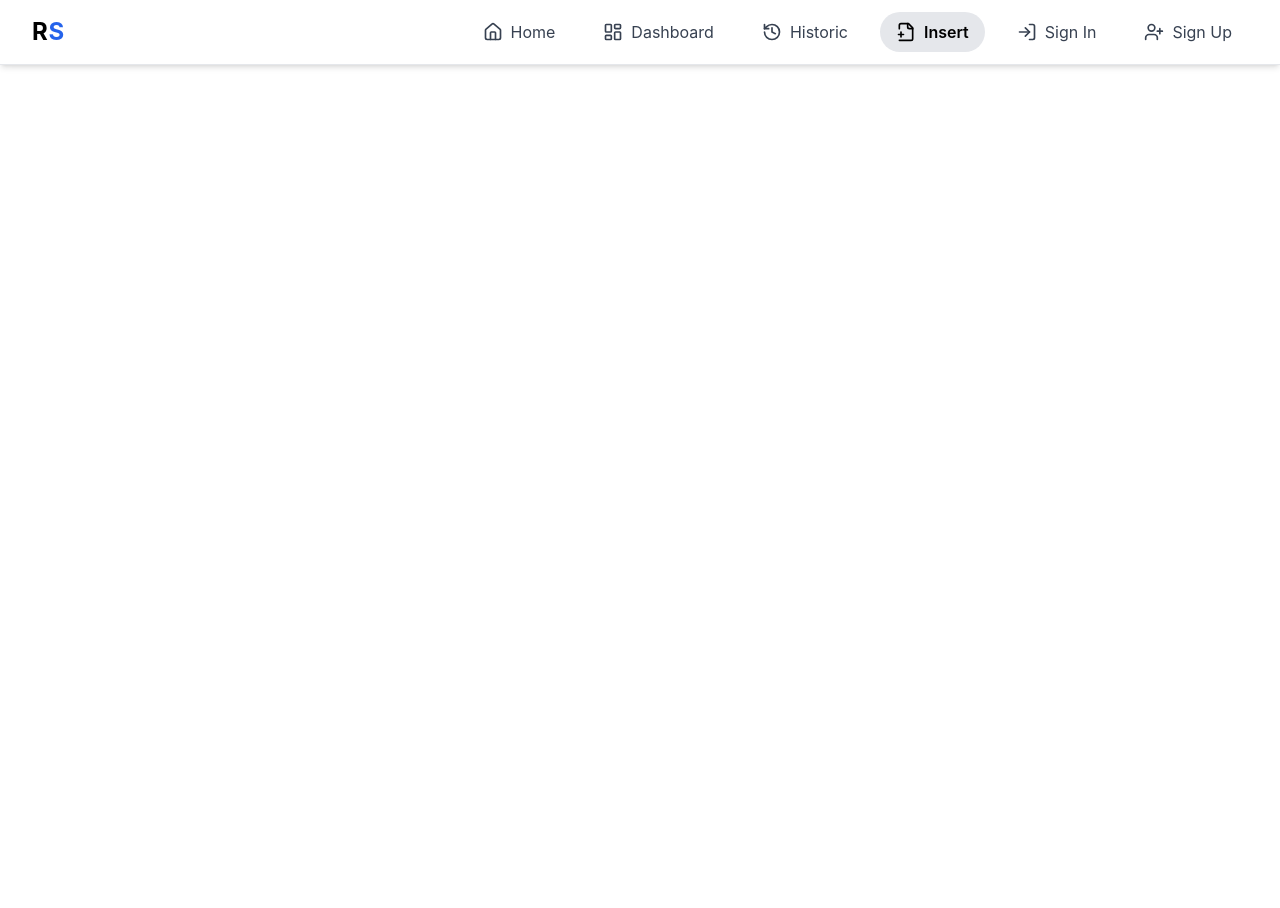
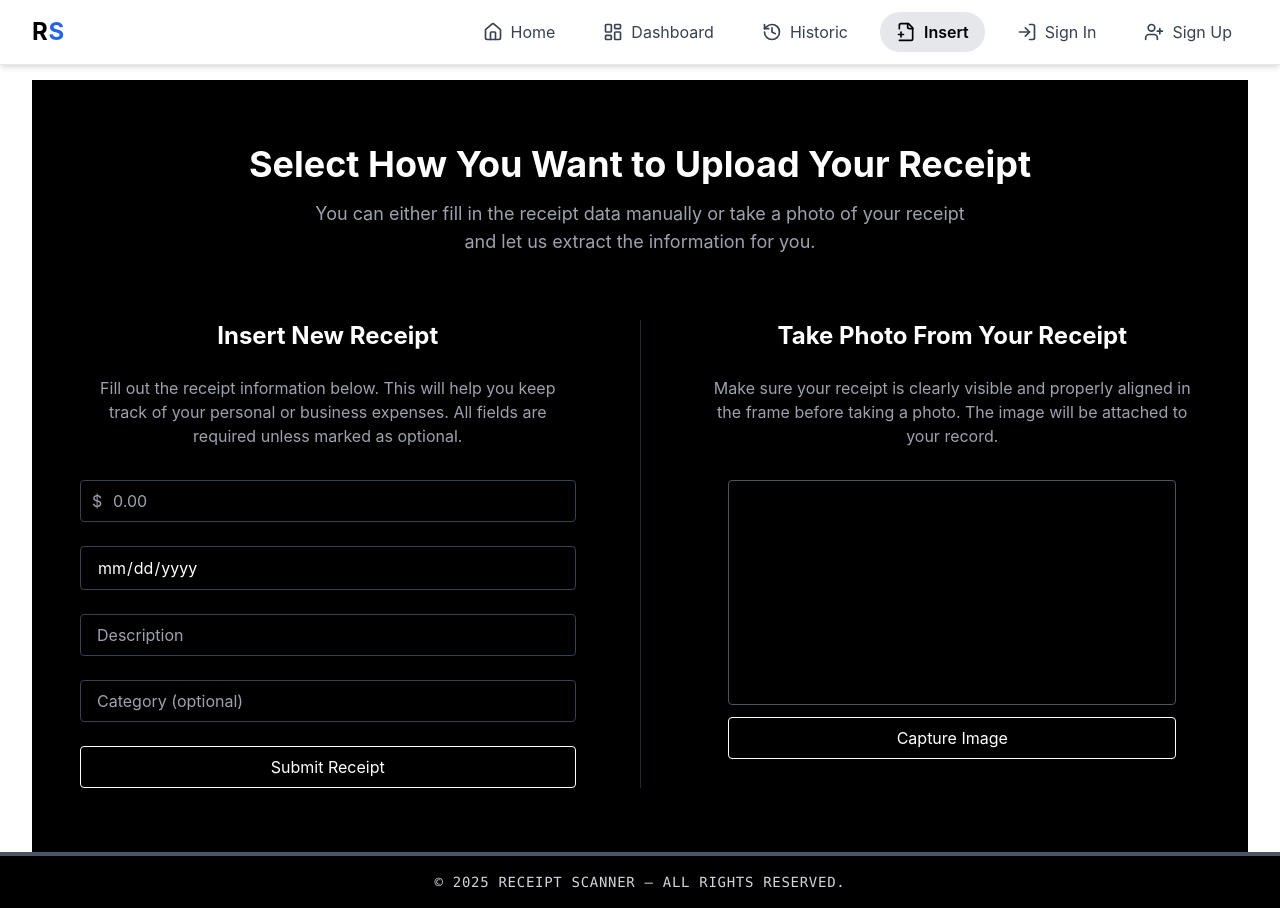
Before and after one commit to mthsdaher/receipt-scanner, a React (Create React App) app in the folder receipt-scanner-frontend/: page /insert-receipt in a window 1280 px wide. Before the commit the page ends 800 px from the top, so only its background shows below. Built offline with nearby package versions, Linux system fonts and the light colour scheme; no server answers.

Commit message:
Add InsertReceipt page with form and webcam functionality; update App routes to include InsertReceipt

```diff
--- a/receipt-scanner-frontend/src/App.tsx
+++ b/receipt-scanner-frontend/src/App.tsx
@@ -3,6 +3,7 @@ import { BrowserRouter as Router, Route, Routes } from 'react-router-dom';
 
 import Signin from './pages/Signin/Signin.tsx';
 import Signup from './pages/Signup/Signup.tsx';
+import InsertReceipt from './pages/Insert/InsertReceipt.tsx';
 import Dashboard from './pages/Dashboard/Dashboard.tsx';
 import Signout from './pages/Signout/Signout.tsx';
 import Home from './pages/Home/Home.tsx';
@@ -18,7 +19,7 @@ const App = () => {
         <Route path="/signup" element={<Signup />} />
         <Route path="/dashboard" element={<Dashboard />} />
         <Route path="/historic" element={<div>Historic Page (To Be Implemented)</div>} />
-        <Route path="/insert-receipt" element={<div>Insert Receipt Page (To Be Implemented)</div>} />
+        <Route path="/insert-receipt" element={<InsertReceipt />} />
         <Route path="/signout" element={<Signout />} />
       </Routes>
     </Router>
--- a/receipt-scanner-frontend/src/pages/Dashboard/Dashboard.tsx
+++ b/receipt-scanner-frontend/src/pages/Dashboard/Dashboard.tsx
@@ -1,16 +1,6 @@
-import React, { useState, useRef } from 'react';
-import { z } from 'zod';
-import Webcam from 'react-webcam';
-import Layout from '../../components/Layout.tsx';
-
-const receiptSchema = z.object({
-  seller: z.string().min(1, 'Seller name is required'),
-  date: z.string().regex(/^\d{4}-\d{2}-\d{2}$/, 'Date must be in YYYY-MM-DD format'),
-  items: z.array(z.string()).min(1, 'At least one item is required'),
-  value: z.number().min(0, 'Value must be non-negative'),
-  taxes: z.number().min(0, 'Taxes must be non-negative'),
-  totalValue: z.number().min(0, 'Total value must be non-negative'),
-});
+// src/pages/Dashboard/Dashboard.tsx
+import React, { useState } from "react";
+import Layout from "../../components/Layout.tsx";
 
 interface ReceiptData {
   seller: string;
@@ -22,87 +12,41 @@ interface ReceiptData {
 }
 
 const Dashboard: React.FC = () => {
-  const [receiptData, setReceiptData] = useState<ReceiptData>({
-    seller: '',
-    date: '',
-    items: [],
-    value: 0,
-    taxes: 0,
-    totalValue: 0,
+  const [receiptData] = useState<ReceiptData>({
+    seller: "Store ABC",
+    date: "2023-10-25",
+    items: ["Product 1", "Product 2"],
+    value: 200,
+    taxes: 20,
+    totalValue: 220,
   });
-
-  const webcamRef = useRef<Webcam>(null);
-  const [image, setImage] = useState<string | null>(null);
-
-  const capture = () => {
-    const imageSrc = webcamRef.current?.getScreenshot();
-    if (imageSrc) {
-      setImage(imageSrc);
-    }
-  };
-
-  const updateReceipt = () => {
-    const newData = {
-      seller: 'Store ABC',
-      date: '2023-10-25',
-      items: ['Product 1', 'Product 2'],
-      value: 200,
-      taxes: 20,
-      totalValue: 220,
-    };
-
-    const result = receiptSchema.safeParse(newData);
-    if (result.success) {
-      setReceiptData(newData);
-    } else {
-      console.error('Validation errors:', result.error);
-    }
-  };
 
   return (
     <Layout>
       <div className="max-w-4xl mx-auto bg-white p-6 rounded shadow-md">
-        <h1 className="text-2xl font-bold text-gray-800 mb-4">Receipt Dashboard</h1>
+        <h1 className="text-2xl font-bold text-gray-800 mb-4">
+          Receipt Dashboard
+        </h1>
 
         <div className="mb-4">
-          <p><strong>Seller:</strong> {receiptData.seller}</p>
-          <p><strong>Date:</strong> {receiptData.date}</p>
-          <p><strong>Items:</strong> {receiptData.items.join(', ')}</p>
-          <p><strong>Value:</strong> ${receiptData.value}</p>
-          <p><strong>Taxes:</strong> ${receiptData.taxes}</p>
-          <p><strong>Total:</strong> ${receiptData.totalValue}</p>
-        </div>
-
-        <button
-          onClick={updateReceipt}
-          className="bg-green-600 hover:bg-green-700 text-white py-2 px-4 rounded transition duration-300 mb-6"
-        >
-          Simulate Receipt Update
-        </button>
-
-        <div className="flex flex-col md:flex-row gap-6 items-center">
-          <div>
-            <Webcam
-              audio={false}
-              ref={webcamRef}
-              screenshotFormat="image/jpeg"
-              width={350}
-              className="rounded border shadow"
-            />
-            <button
-              onClick={capture}
-              className="mt-4 w-full bg-blue-600 hover:bg-blue-700 text-white py-2 px-4 rounded transition duration-300"
-            >
-              Capture Photo
-            </button>
-          </div>
-
-          {image && (
-            <div>
-              <p className="text-gray-600 text-sm mb-2">Captured Image:</p>
-              <img src={image} alt="Captured Receipt" className="w-72 rounded shadow" />
-            </div>
-          )}
+          <p>
+            <strong>Seller:</strong> {receiptData.seller}
+          </p>
+          <p>
+            <strong>Date:</strong> {receiptData.date}
+          </p>
+          <p>
+            <strong>Items:</strong> {receiptData.items.join(", ")}
+          </p>
+          <p>
+            <strong>Value:</strong> ${receiptData.value}
+          </p>
+          <p>
+            <strong>Taxes:</strong> ${receiptData.taxes}
+          </p>
+          <p>
+            <strong>Total:</strong> ${receiptData.totalValue}
+          </p>
         </div>
       </div>
     </Layout>
--- /dev/null
+++ b/receipt-scanner-frontend/src/pages/Insert/InsertReceipt.tsx
@@ -0,0 +1,185 @@
+import React, { useState, useRef } from 'react';
+import { z } from 'zod';
+import Webcam from 'react-webcam';
+import Layout from '../../components/Layout.tsx';
+
+const receiptSchema = z.object({
+  amount: z.string().min(1, 'Amount must be greater than 0'),
+  date: z.string().regex(/^\d{4}-\d{2}-\d{2}$/, 'Date must follow YYYY-MM-DD format'),
+  description: z.string().min(1, 'Description is required'),
+  category: z.string().optional(),
+});
+
+type ReceiptForm = z.infer<typeof receiptSchema>;
+
+const InsertReceipt: React.FC = () => {
+  const [formData, setFormData] = useState<ReceiptForm>({
+    amount: '',
+    date: '',
+    description: '',
+    category: '',
+  });
+
+  const webcamRef = useRef<Webcam>(null);
+  const [image, setImage] = useState<string | null>(null);
+  const [errors, setErrors] = useState<Record<string, string>>({});
+
+  const capture = () => {
+    const imgSrc = webcamRef.current?.getScreenshot();
+    if (imgSrc) setImage(imgSrc);
+  };
+
+  const handleChange = (e: React.ChangeEvent<HTMLInputElement>) => {
+    const { name, value } = e.target;
+    if (name === 'amount') {
+      const formatted = formatCurrencyInput(value);
+      setFormData(prev => ({ ...prev, amount: formatted }));
+    } else {
+      setFormData(prev => ({ ...prev, [name]: value }));
+    }
+  };
+
+  const handleSubmit = (e: React.FormEvent) => {
+    e.preventDefault();
+    const parsedData = {
+      ...formData,
+      amount: parseFloat(formData.amount).toFixed(2),
+    };
+    const result = receiptSchema.safeParse(parsedData);
+
+    if (result.success) {
+      console.log('✅ Valid receipt data:', result.data);
+      console.log('🖼️ Captured image:', image);
+      setErrors({});
+    } else {
+      const formattedErrors: Record<string, string> = {};
+      result.error.errors.forEach(err => {
+        const field = err.path[0];
+        if (typeof field === 'string') {
+          formattedErrors[field] = err.message;
+        }
+      });
+      setErrors(formattedErrors);
+      console.warn('❌ Validation failed:', formattedErrors);
+    }
+  };
+
+  const formatCurrencyInput = (input: string) => {
+    const numbersOnly = input.replace(/\D/g, '');
+    if (!numbersOnly) return '';
+    const integer = numbersOnly.slice(0, -2) || '0';
+    const decimal = numbersOnly.slice(-2).padStart(2, '0');
+    return `${parseInt(integer, 10)}.${decimal}`;
+  };
+
+  return (
+    <Layout>
+      <div className="w-full min-h-[calc(100vh-64px)] bg-black text-white px-4 sm:px-6 lg:px-12 py-16">
+        {/* Page Introduction */}
+        <div className="text-center mb-16">
+          <h2 className="text-3xl md:text-4xl font-bold text-white">
+            Select How You Want to Upload Your Receipt
+          </h2>
+          <p className="mt-4 text-gray-400 max-w-2xl mx-auto text-base md:text-lg">
+            You can either fill in the receipt data manually or take a photo of your receipt and let us extract the information for you.
+          </p>
+        </div>
+
+        {/* Main Two-Column Grid */}
+        <div className="max-w-7xl mx-auto grid grid-cols-1 md:grid-cols-[1fr_1px_1fr] gap-8 md:gap-16">
+          {/* Left Column: Manual Form */}
+          <div className="flex flex-col justify-center">
+            <h1 className="text-center text-2xl font-bold mb-6 text-white">Insert New Receipt</h1>
+
+            <p className="text-center text-gray-400 mb-8">
+              Fill out the receipt information below. This will help you keep track of your personal or business expenses.
+              All fields are required unless marked as optional.
+            </p>
+
+            <form onSubmit={handleSubmit} className="space-y-6">
+              <div className="relative">
+                <span className="absolute left-3 top-1/2 transform -translate-y-1/2 text-gray-400">$</span>
+                <input
+                  type="text"
+                  name="amount"
+                  value={formData.amount}
+                  onChange={handleChange}
+                  placeholder="0.00"
+                  className="w-full pl-8 pr-4 py-2 border border-gray-700 bg-transparent rounded focus:outline-none focus:ring-2 focus:ring-white"
+                />
+                {errors.amount && <p className="text-red-500 text-sm mt-1">{errors.amount}</p>}
+              </div>
+
+              <input
+                type="date"
+                name="date"
+                value={formData.date}
+                onChange={handleChange}
+                className="w-full px-4 py-2 border border-gray-700 bg-transparent rounded focus:outline-none focus:ring-2 focus:ring-white"
+              />
+              {errors.date && <p className="text-red-500 text-sm mt-1">{errors.date}</p>}
+
+              <input
+                type="text"
+                name="description"
+                value={formData.description}
+                onChange={handleChange}
+                placeholder="Description"
+                className="w-full px-4 py-2 border border-gray-700 bg-transparent rounded focus:outline-none focus:ring-2 focus:ring-white"
+              />
+              {errors.description && <p className="text-red-500 text-sm mt-1">{errors.description}</p>}
+
+              <input
+                type="text"
+                name="category"
+                value={formData.category || ''}
+                onChange={handleChange}
+                placeholder="Category (optional)"
+                className="w-full px-4 py-2 border border-gray-700 bg-transparent rounded focus:outline-none focus:ring-2 focus:ring-white"
+              />
+
+              <button
+                type="submit"
+                className="w-full border border-white text-white hover:bg-white hover:text-black transition py-2 px-4 rounded"
+              >
+                Submit Receipt
+              </button>
+            </form>
+          </div>
+
+          {/* Divider */}
+          <div className="hidden md:block h-full w-px bg-gray-800 mx-auto" />
+
+          {/* Right Column: Webcam and Info */}
+          <div className="flex flex-col items-center md:items-start">
+            <h2 className="self-center text-2xl font-bold mb-6 text-white">
+              Take Photo From Your Receipt
+            </h2>
+            <p className="text-center text-gray-400 mb-8">
+              Make sure your receipt is clearly visible and properly aligned in the frame before taking a photo. The image will be attached to your record.
+            </p>
+
+            <Webcam
+              audio={false}
+              ref={webcamRef}
+              screenshotFormat="image/jpeg"
+              className="self-center rounded border border-gray-600 w-full max-w-md"
+            />
+            <button
+              type="button"
+              onClick={capture}
+              className="self-center mt-3 w-full max-w-md border border-white text-white hover:bg-white hover:text-black transition py-2 px-4 rounded"
+            >
+              Capture Image
+            </button>
+
+            {image && (
+              <img src={image} alt="Captured" className="w-full max-w-md rounded shadow mt-4" />
+            )}
+          </div>
+        </div>
+      </div>
+    </Layout>
+  );
+}
+export default InsertReceipt;
```
